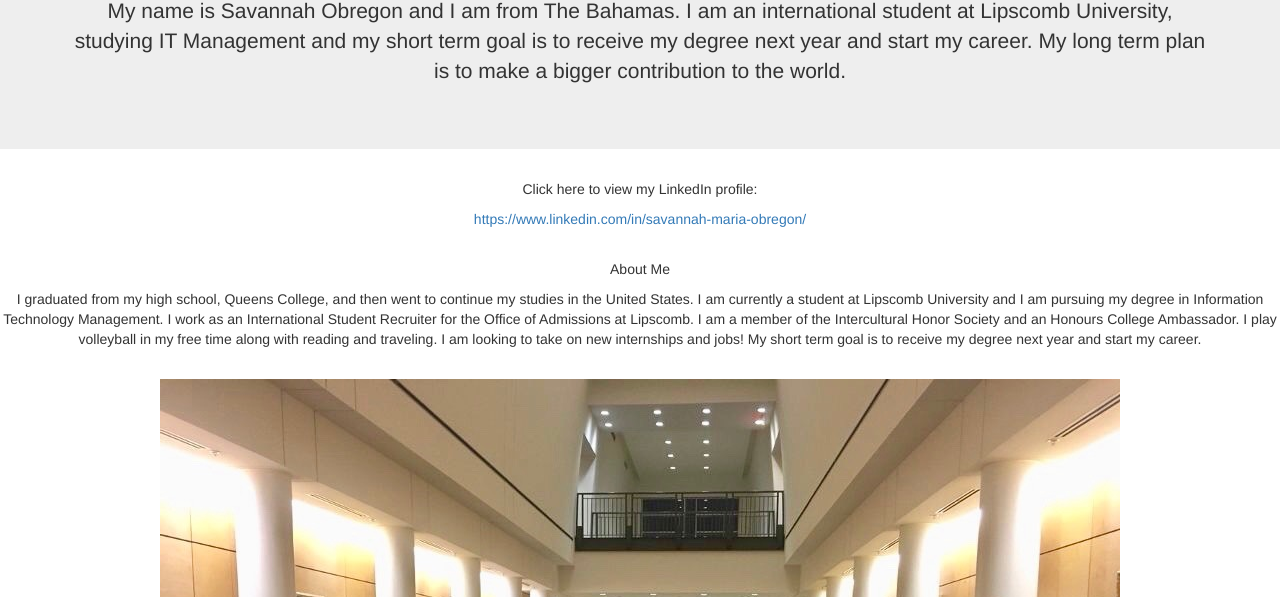
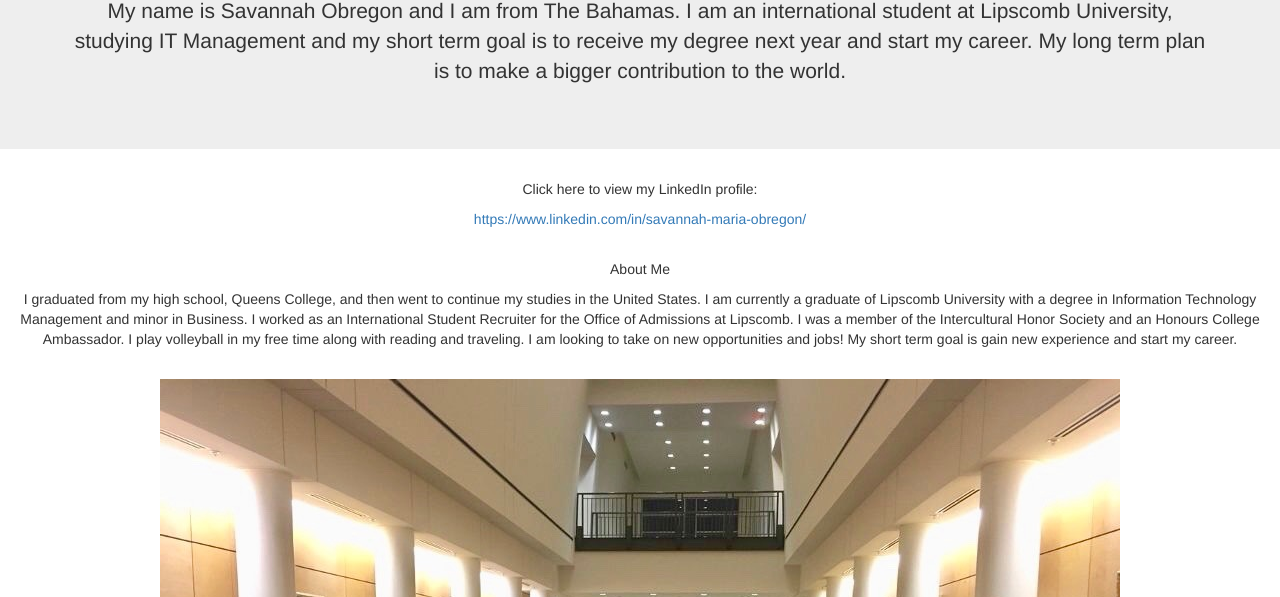
Before and after one commit to smobregon/smobregon.github.io, a plain HTML site: page profile.html in a window 1280 px wide. Shown: the part 203-800 px from the top of the page. Drawn offline with nearby package versions, Linux system fonts and the light colour scheme.

Commit message:
changes to profile

```diff
--- a/profile.html
+++ b/profile.html
@@ -78,9 +78,9 @@
 
   <br>
   <p>About Me</p>
-  <p>I graduated from my high school, Queens College, and then went to continue my studies in the United States. I am currently a student at Lipscomb University and I am pursuing my degree in Information Technology Management. I work as an International Student Recruiter for the Office of Admissions at Lipscomb. I am a member of the Intercultural Honor Society and an Honours College Ambassador. I play volleyball in my free time along with reading and traveling. I am looking to take on new internships and jobs! My short term goal is to receive my degree next year and start my career. </p>
+  <p>I graduated from my high school, Queens College, and then went to continue my studies in the United States. I am currently a graduate of Lipscomb University with a degree in Information Technology Management and minor in Business. I worked as an International Student Recruiter for the Office of Admissions at Lipscomb. I was a member of the Intercultural Honor Society and an Honours College Ambassador. I play volleyball in my free time along with reading and traveling. I am looking to take on new opportunities and jobs! My short term goal is gain new experience and start my career. </p>
 </div><br>
-<div class = "flexbox-container">
+<!-- <div class = "flexbox-container"> -->
 <div class="cycle-slideshow"
         data-cycle-fx="scrollHorz"
         data-cycle-speed="5000"
@@ -96,7 +96,7 @@
             <!-- empty element for caption -->
             <div id="adv-custom-caption"></div>
         </div>
-</div>
+<!-- </div> -->
 
 <footer class="container-fluid text-center">
   <p>smobregon@mail.lipscomb.edu</p>
```
